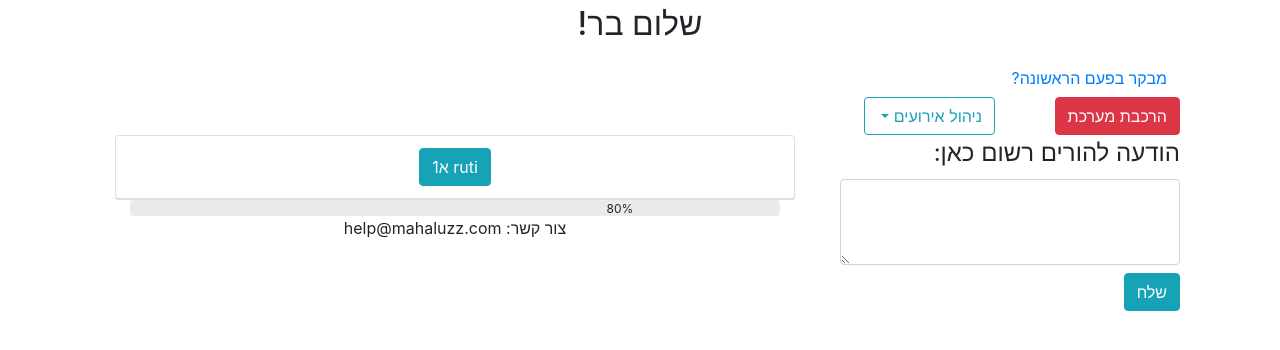
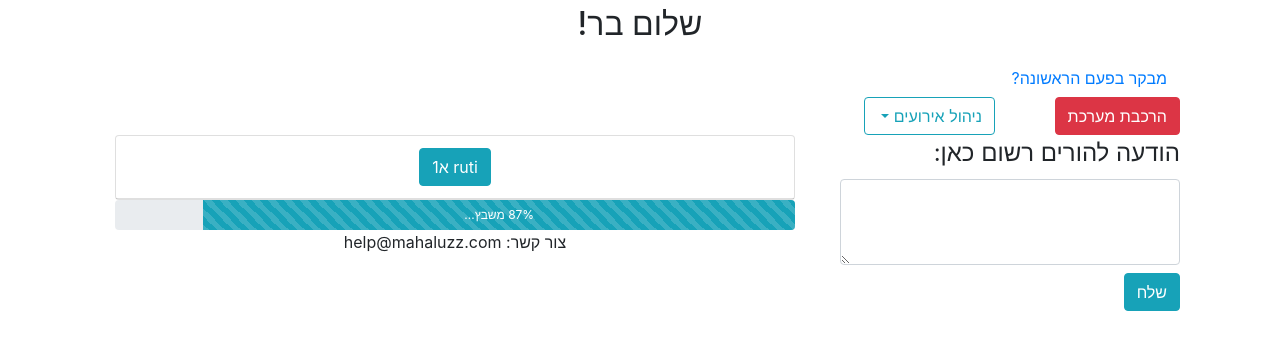
Before and after one commit to tomron27/mahaluzz, a Django app: page /master/bar/1 in a window 1280 px wide. Shown: the part 151-501 px from the top of the page. Run offline with Django 3.2, Linux system fonts and the light colour scheme; data comes from the database, SQL or seed files in the repository; some libraries are stand-ins or nearby versions.

Commit message:
prog bar part 1

```diff
--- a/templates/master.html
+++ b/templates/master.html
@@ -12,20 +12,38 @@
 
 <p><h2 class="text-center">שלום {{master_name}}!</h2></p>
       <button type="button" class="btn btn-link" data-toggle="tooltip" data-placement="left" title="ברוך הבא! לשליחת הודעות למורים, יש לכתוב את תוכן ההודעות במקום המיועד וללחוץ על כפתור שלח. להרכבת מערכת יש ללחוץ על כפתור הרכבת מערכת. לצפייה במערכות שעות של הכיתות יש לבחור את הכיתה הרצויה. לניהול אירועים יש לבחור את האפשרות המתאימה בכפתור ניהול אירועים.">מבקר בפעם הראשונה?</button>
+
+
 <script>
-    $(document).ready(function() {
-            var progress = setInterval(function () {
-                var $bar = $('.bar');
-
-                if ($bar.width() >= 400) {
-                    clearInterval(progress);
-                    $('.progress').removeClass('active');
-                } else {
-                    $bar.width($bar.width() + 40);
-                }
-                $bar.text($bar.width() / 4 + "%");
-            }, 800);
-        });
+    $(function(){
+    $('#btn').click(function() {
+        var progressed = 1;
+        var interval = setInterval(
+            function () {
+            progressed += 1;
+            $("#moving-progress-bar")
+                .css("width", progressed + "%")
+                .attr("aria-valuenow", progressed)
+                .text(progressed + "% משבץ...");
+            if (progressed >= 100)
+                clearInterval(interval);
+        }, 1 * 100);
+    });
+});
+</script>
+<script>
+            $(function () {
+                var progressed = 1;
+                var interval = setInterval(function () {
+                    progressed += 1;
+                    $("#moving-progress-bar")
+                        .css("width", progressed + "%")
+                        .attr("aria-valuenow", progressed)
+                        .text(progressed + "% משבץ...");
+                    if (progressed >= 100)
+                        clearInterval(interval);
+                }, 1 * 100);
+            });
 </script>
 <script>
 	$(function () {
@@ -34,10 +52,11 @@
 </script>
    <div class="row">
     <div class="col-2">
-        <form method="post">
-            {% csrf_token %}
-            <button type="submit" id="progress" name="start_schedule" value="true" class="btn btn-danger";">הרכבת מערכת</button>
-        </form>
+{#        <form method="post">#}
+{#            {% csrf_token %}#}
+{#            <button type="submit" id="btn" name="start_schedule" value="true" class="btn btn-danger">הרכבת מערכת</button>#}
+{#        </form>#}
+        <button id="btn" type="button" class="btn btn-danger">הרכבת מערכת</button>
     </div>
        <div class="col-2">
       <div class="dropdown" align="right">
@@ -112,30 +131,7 @@
     </div>
 
 <!-- Find somewhere to put this... -->
-<div class="container">
-    <div class="progress progress-striped active">
-        <div class="bar" style="width: 0%;"></div>
-    </div>
+<div id="progBar" class="progress" style="height: 30px;">
+  <div id="moving-progress-bar" class="progress-bar bg-info progress-bar-striped"  role="progressbar" aria-valuenow="0" aria-valuemin="0" aria-valuemax="100" ></div>
 </div>
-{#<div id="progBar" class="progress">#}
-{#  <div id="dynamic" class="progress-bar progress-bar-success progress-bar-striped active" role="progressbar" aria-valuenow="0" aria-valuemin="0" aria-valuemax="100" style="width: 0%">#}
-{#    <span id="current-progress"></span>#}
-{#  </div>#}
-{#</div>#}
-{#    #}
-{#    {% if "in_progress" in status %}#}
-{#<div class="progress">#}
-{#  <div id="dynamic" class="progress-bar progress-bar-success progress-bar-striped active" role="progressbar" aria-valuenow="0" aria-valuemin="0" aria-valuemax="100" style="width: 0%">#}
-{#    <span id="current-progress"></span>#}
-{#  </div>#}
-{#</div>#}
-{#{% elif "success" in status%}#}
-{#    <div class="progress" style="height:30px">#}
-{#        <div class="progress-bar bg-success" style="width:100%;height:30px"><h5>השיבוץ הסתיים בהצלחה!</h5></div>#}
-{#    </div>#}
-{#{% elif "error" in status%}#}
-{#    <div class="progress" style="height:30px">#}
-{#        <div class="progress-bar bg-danger" style="width:100%;height:30px"><h5>השיבוץ נכשל. אנא בדוק את האילוצים ונסה שנית.</h5></div>#}
-{#    </div>#}
-{#{% endif %}#}
 {% endblock %}
```
Also changed, not shown: main/views.py (+4 -4 lines).
